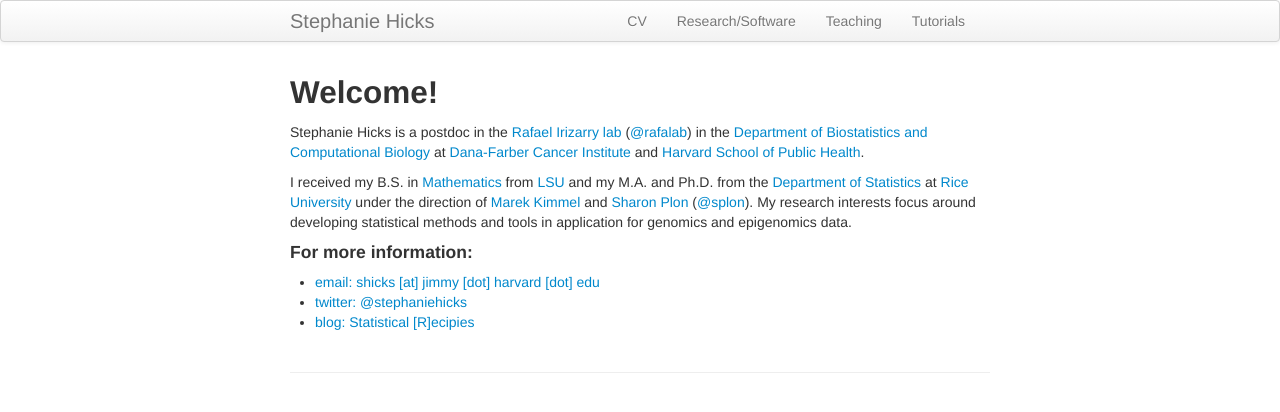
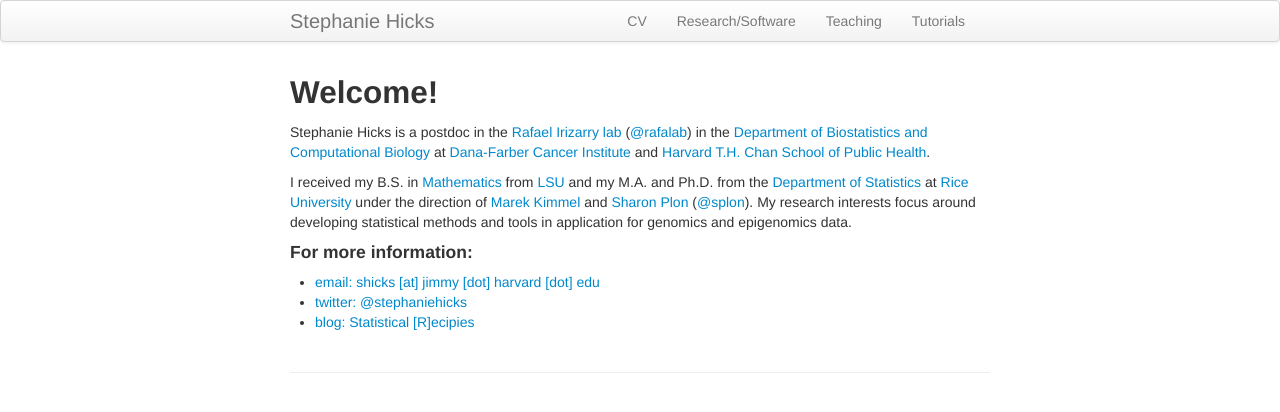
Before and after one commit to jmcgread/stephaniehicks.github.io, a Jekyll site: the page built from index.md, in a window 1280 px wide. Shown: the top 412 px of the page. Built offline with Jekyll 4.4.1, drawn with Linux system fonts in a browser that asks for light colours.

Commit message:
fixed additional SPH names

```diff
--- a/index.md
+++ b/index.md
@@ -5,7 +5,7 @@ title: Stephanie Hicks
 
 ## Welcome!
 
-Stephanie Hicks is a postdoc in the [Rafael Irizarry lab](http://rafalab.dfci.harvard.edu) ([@rafalab](https://twitter.com/rafalab)) in the [Department of Biostatistics and Computational Biology](http://bcb.dfci.harvard.edu) at [Dana-Farber Cancer Institute](http://www.dana-farber.org) and [Harvard School of Public Health](http://www.hsph.harvard.edu/biostatistics).
+Stephanie Hicks is a postdoc in the [Rafael Irizarry lab](http://rafalab.dfci.harvard.edu) ([@rafalab](https://twitter.com/rafalab)) in the [Department of Biostatistics and Computational Biology](http://bcb.dfci.harvard.edu) at [Dana-Farber Cancer Institute](http://www.dana-farber.org) and [Harvard T.H. Chan School of Public Health](http://www.hsph.harvard.edu/biostatistics).
 
 I received my B.S. in [Mathematics](https://www.math.lsu.edu) from [LSU](https://www.lsu.edu) and my M.A. and Ph.D. from the [Department of Statistics](http://statistics.rice.edu) at [Rice University](http://www.rice.edu) under the direction of [Marek Kimmel](http://statistics.rice.edu/feed/FacultyDisplay.aspx?FID=270) and [Sharon Plon](https://www.bcm.edu/departments/molecular-and-human-genetics/?pmid=11190) ([@splon](https://twitter.com/splon)). My research interests focus around developing statistical methods and tools in application for genomics and epigenomics data.
 
```
Also changed, not shown: pages/teaching.md (+1 -1 lines).
